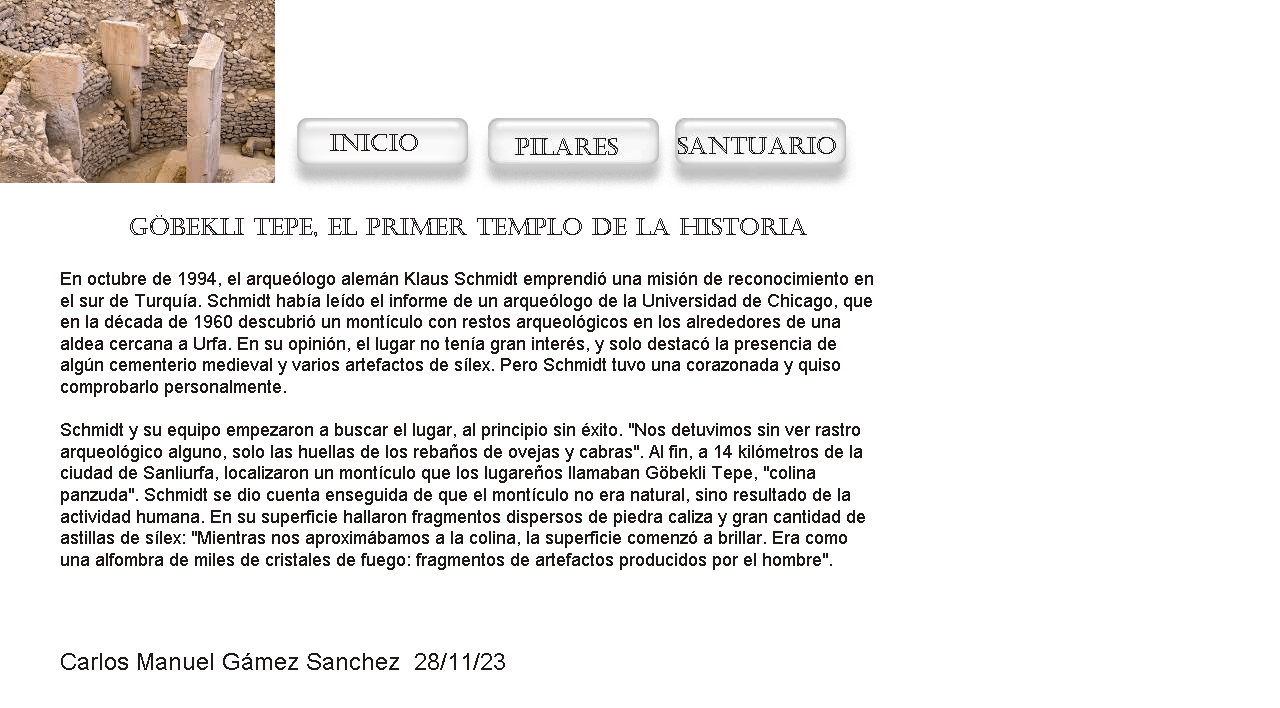
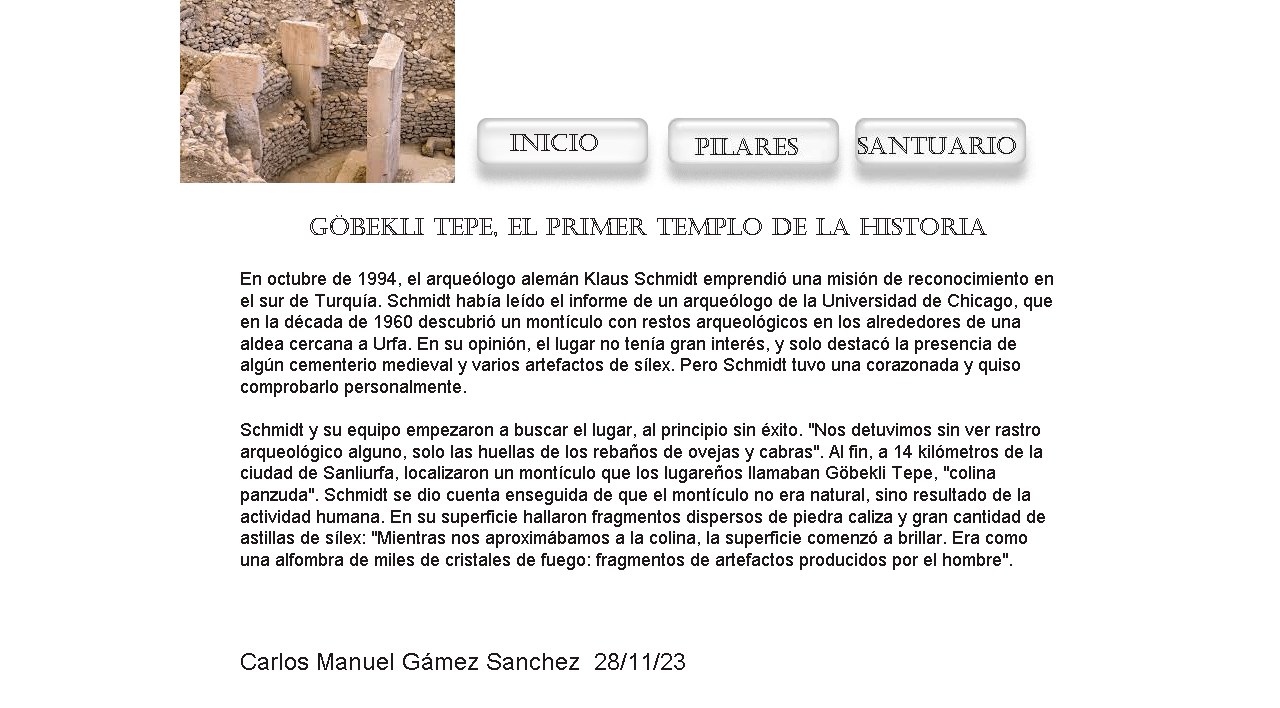
Before and after one commit to Manuel2C/mantenimientoParcial, a plain HTML site: page index.html in a window 1280 px wide. Drawn offline with Linux system fonts and the light colour scheme.

Commit message:
index.html

```diff
--- a/index.html
+++ b/index.html
@@ -1,4 +1,5 @@
 <html>
+<center>
 <head>
 <title>Parcial</title>
 <meta http-equiv="Content-Type" content="text/html; charset=iso-8859-1">
```
